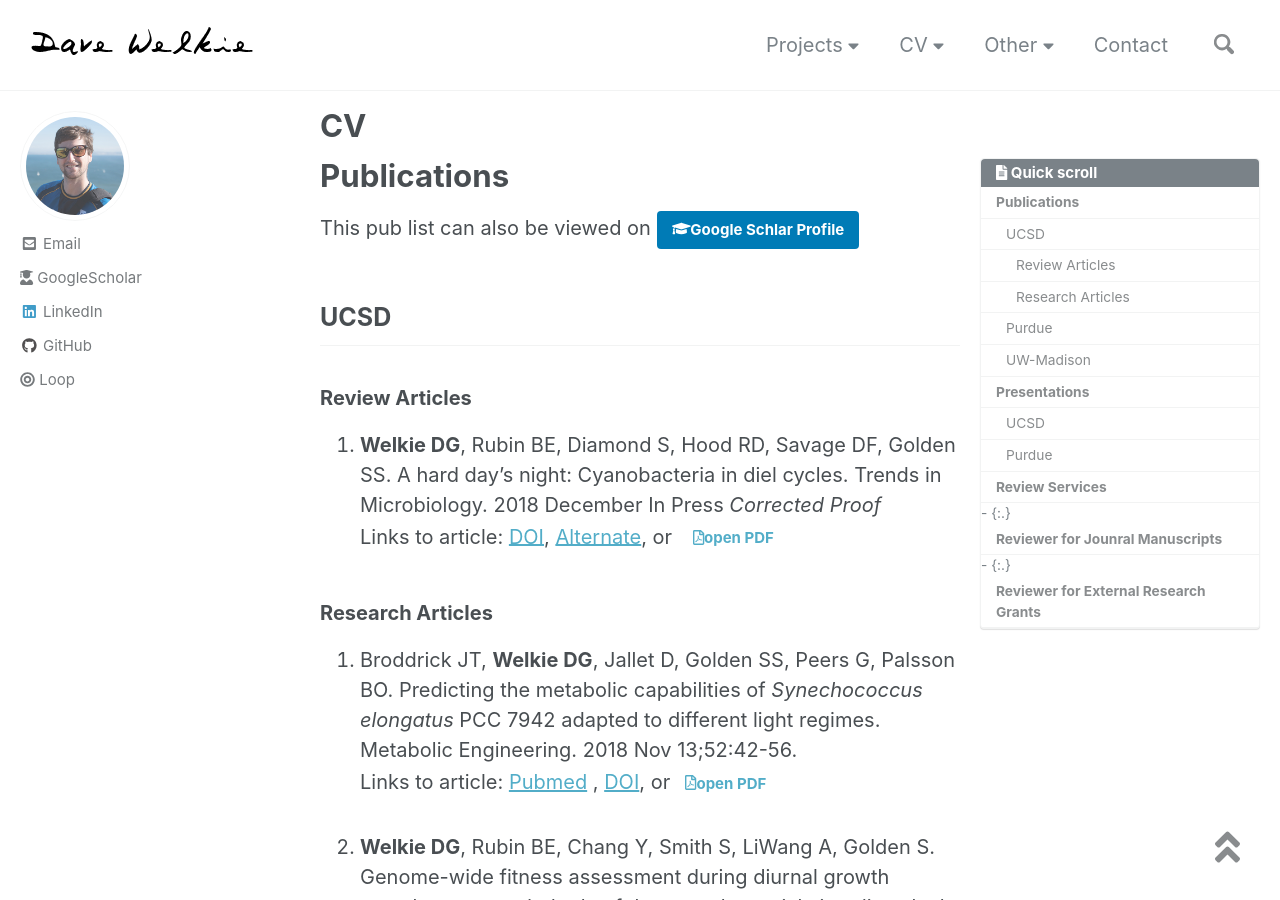
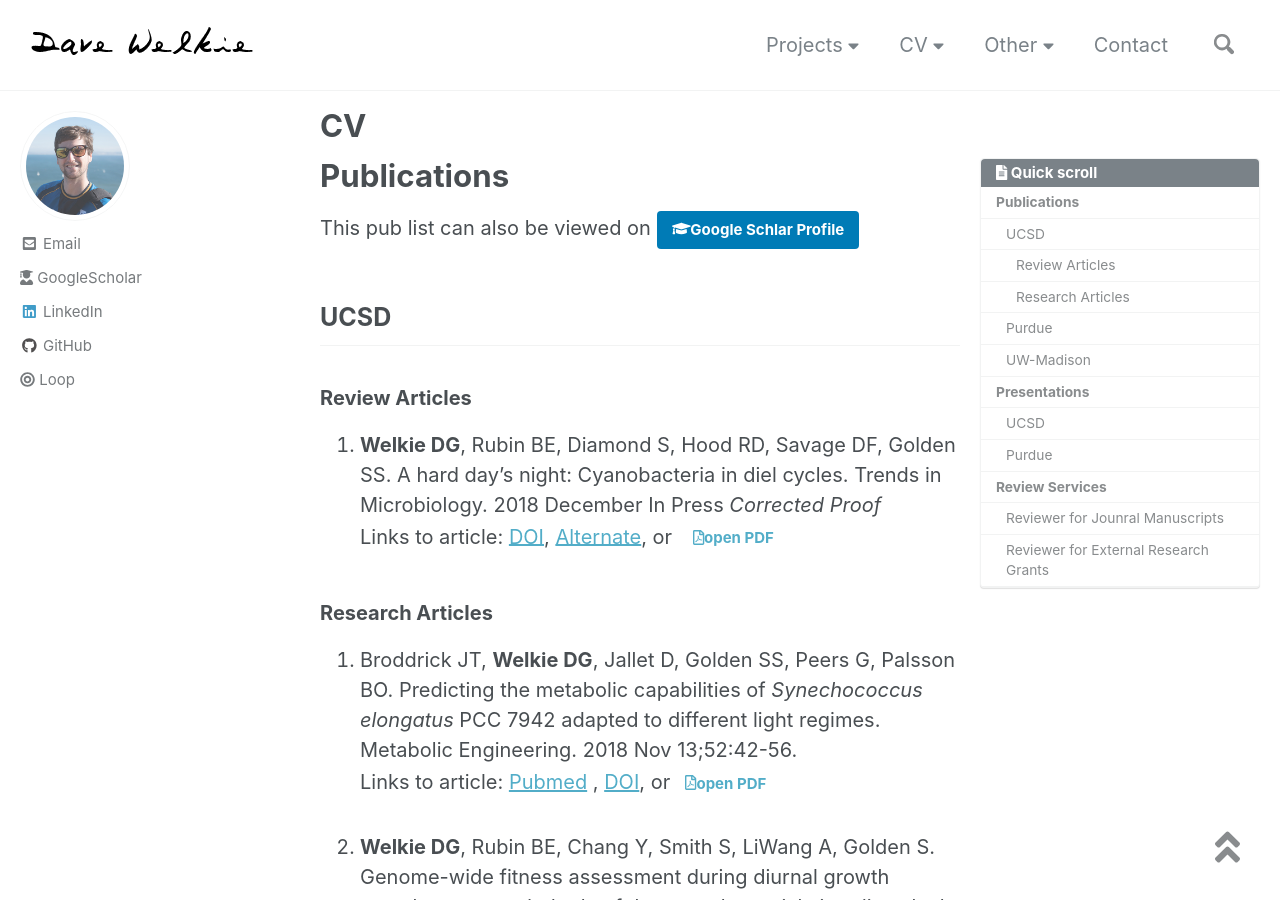
Before and after one commit to dwelkie/dwelkie.github.io, a Jekyll site: the page built from _pages/CV.md, in a window 1280 px wide and 900 px high. Built offline with Jekyll 4.4.1, drawn with Linux system fonts in a browser that asks for light colours; nearby versions of some CDN libraries.

Commit message:
Update CV.md

```diff
--- a/_pages/CV.md
+++ b/_pages/CV.md
@@ -82,10 +82,10 @@ If you would like more info of a talk or poster, [contact me!](/Contact).
 {: .notice--success}
 
 # Review Services
-### Reviewer for Jounral Manuscripts
+## Reviewer for Jounral Manuscripts
 I have acted as a peer reviewer to the following journals:
 * [PLOS One](https://journals.plos.org/plosone/)
 * [Biotechnology for Biofuels](https://biotechnologyforbiofuels.biomedcentral.com/)
 
-### Reviewer for External Research Grants
+## Reviewer for External Research Grants
 I have acted as an external reviewer for the Research Grants Council (RGC) of Hong Kong 2019 – Proposal titled “Elucidating the evolution and functions of cyanophage phosphate acquisition proteins”.
```
